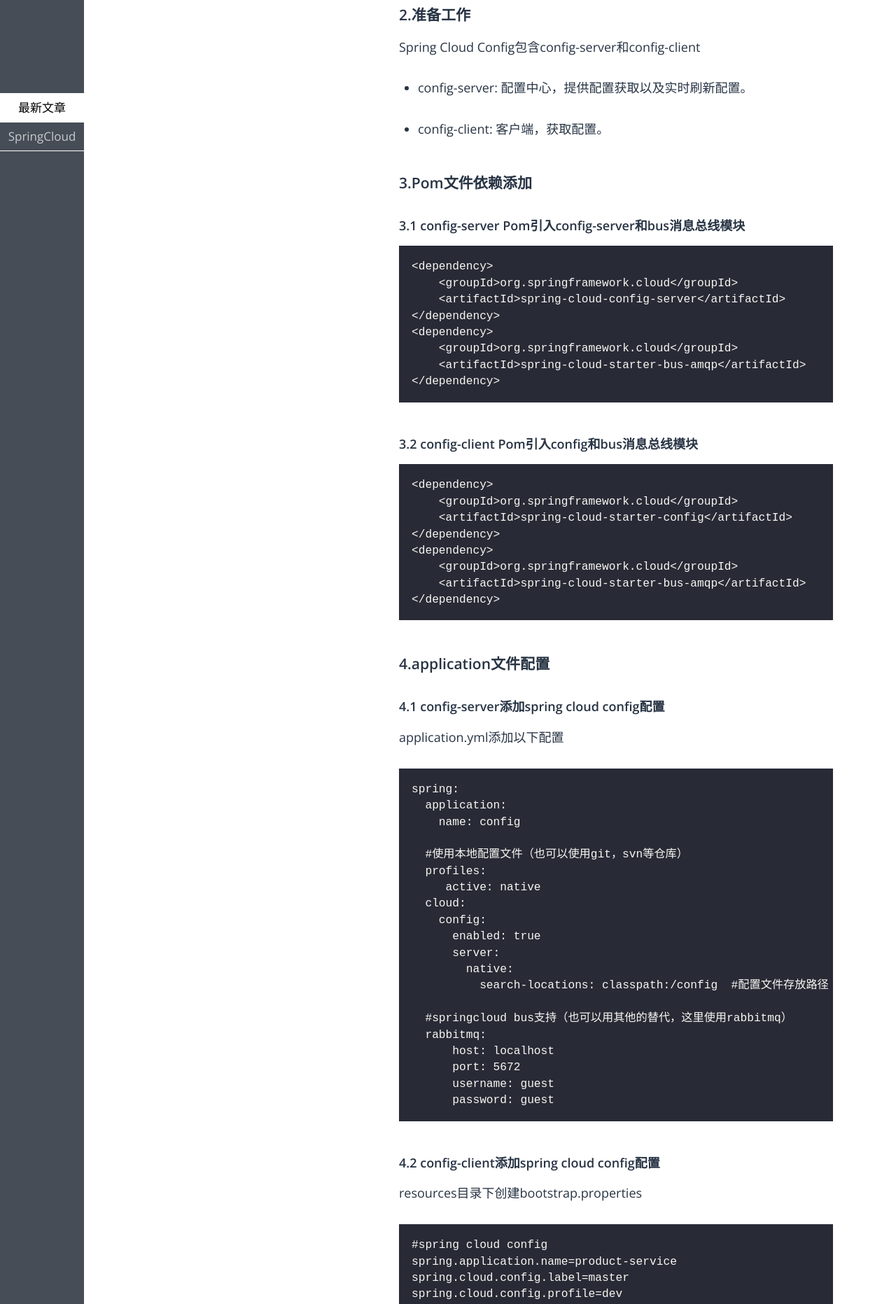
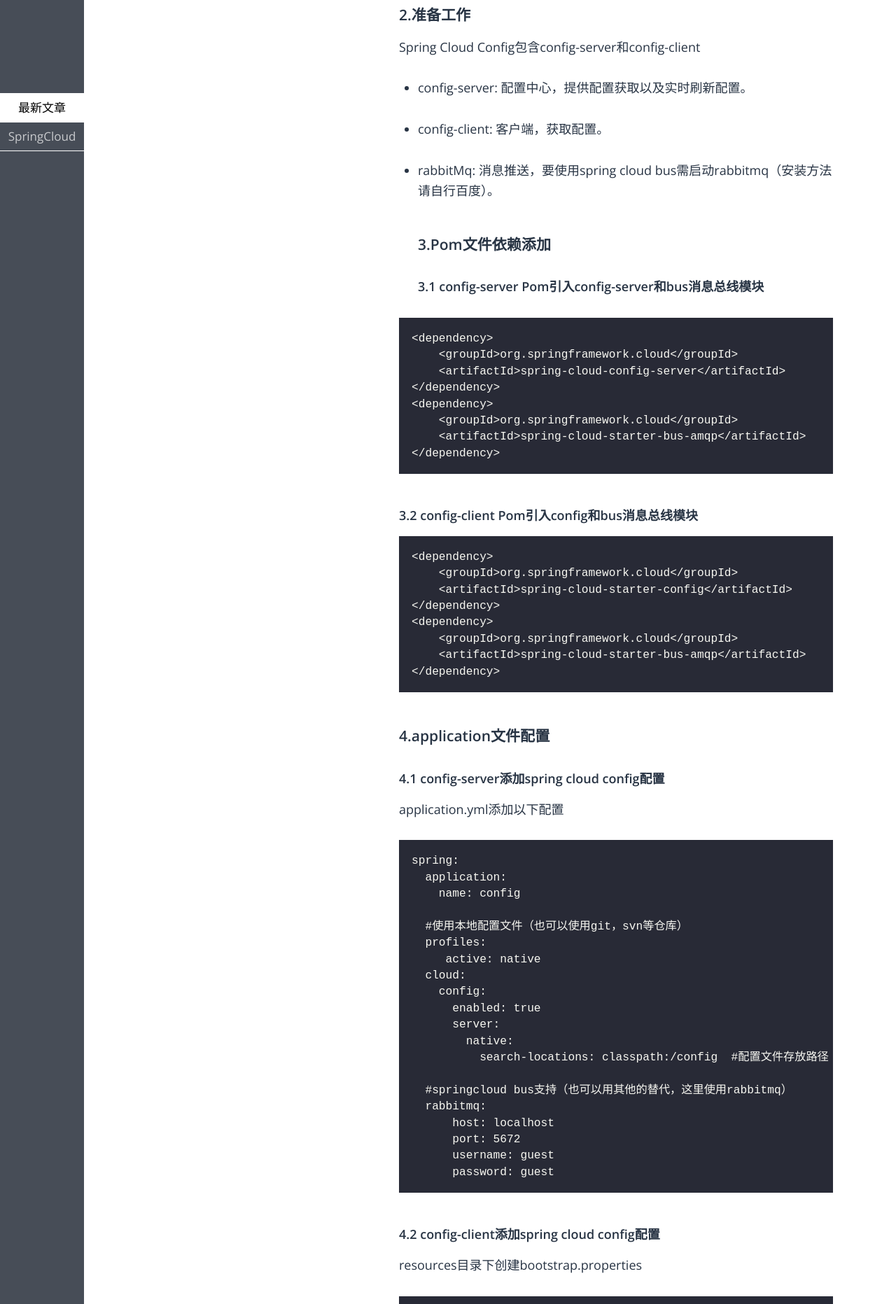
Before and after one commit to liangfuz/SpringCloudBlog, a Jekyll site: the page built from _posts/SpringCloud/2018-02-08-SpringCloud-Config.md, in a window 1280 px wide. Shown: the part 335-2198 px from the top of the page at 70% size. Built offline with Jekyll 4.4.1, drawn with Linux system fonts in a browser that asks for light colours; some web fonts are replaced.

Commit message:
修改spring cloud config

```diff
--- a/_posts/SpringCloud/2018-02-08-SpringCloud-Config.md
+++ b/_posts/SpringCloud/2018-02-08-SpringCloud-Config.md
@@ -17,6 +17,7 @@ Spring Cloud Config包含config-server和config-client
 
 * config-client: 客户端，获取配置。
 
+* rabbitMq: 消息推送，要使用spring cloud bus需启动rabbitmq（安装方法请自行百度）。
 ### 3.Pom文件依赖添加
 #### 3.1 config-server Pom引入config-server和bus消息总线模块
 
```
